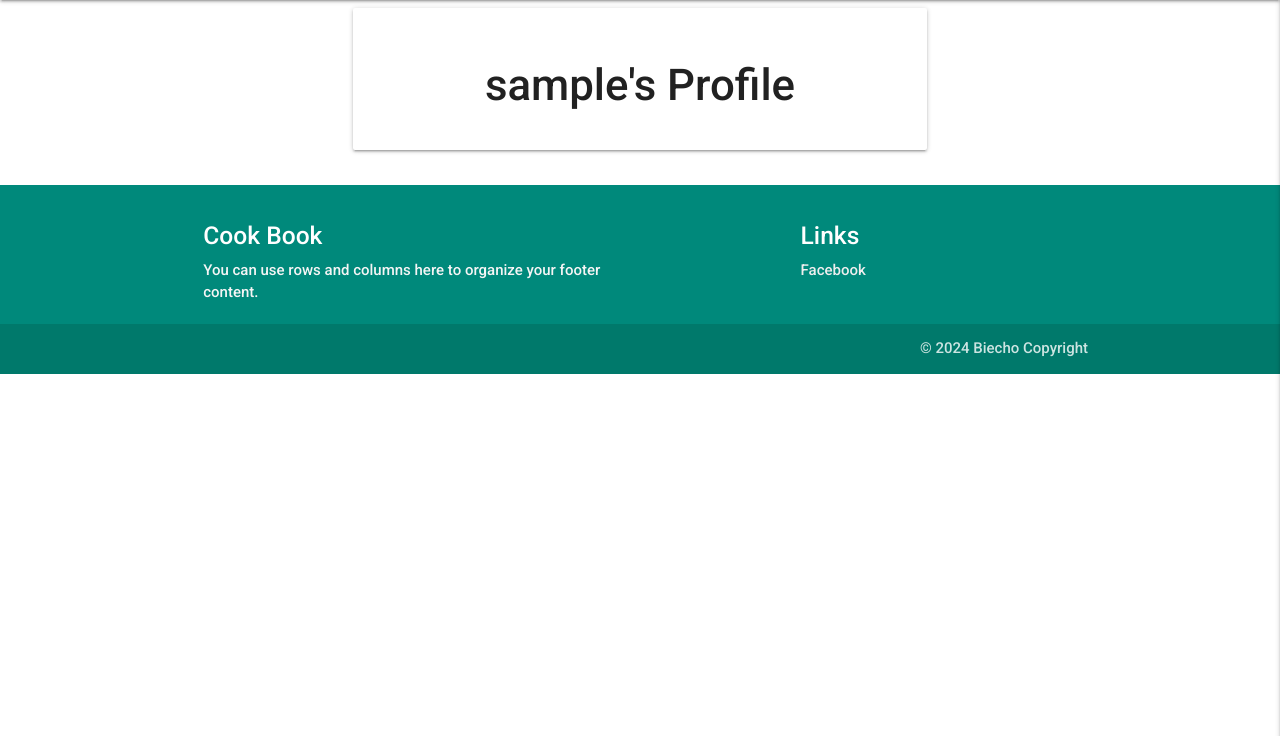
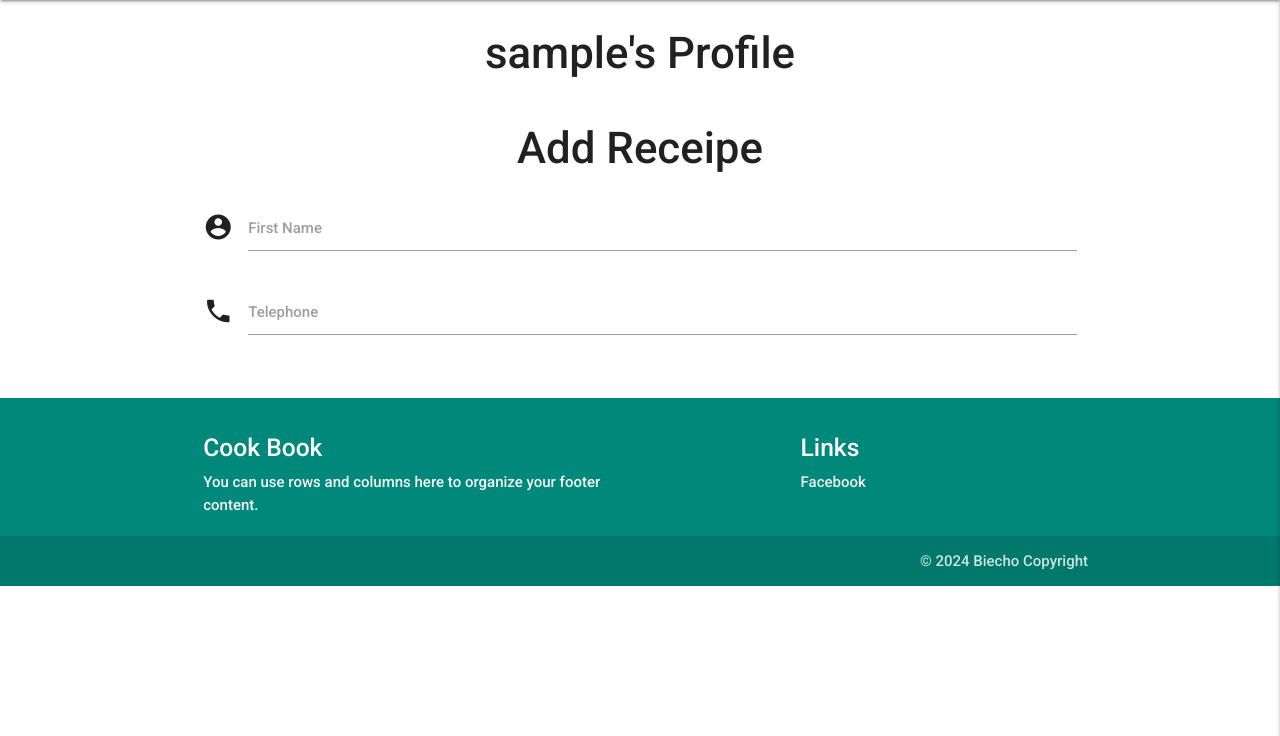
Before and after one commit to Biecho88/healthy_book, a Flask app: page /profile/1 in a window 1280 px wide. Shown: the part 64-800 px from the top of the page. Run offline with Flask 3, Linux system fonts and the light colour scheme; the visitor is signed in with stand-in values (Sample User, id 1); a database or web service that is not in the repository returns one stand-in record (values such as "Sample title"); some libraries are stand-ins or nearby versions.

Commit message:
Started to add to profile page add the receipe form.

```diff
--- a/templates/profile.html
+++ b/templates/profile.html
@@ -3,12 +3,28 @@
 
     <div class="row">
         <div class="col s12 m8 offset-m2">
-            <div class="card-panel">
                 <h3 class="center-align">
                     {{ username }}'s Profile
                 </h3>
-            </div>
         </div>
     </div>
 
+    <h3 class="center-align">Add Receipe</h3>
+
+    <div class="row">
+        <form class="col s12" method="POST" action="">
+            <div class="row">
+                <div class="input-field col s12">
+                    <i class="material-icons prefix">account_circle</i>
+                    <input id="icon_prefix" type="text" class="validate">
+                    <label for="icon_prefix">First Name</label>
+                </div>
+                <div class="input-field col s12">
+                    <i class="material-icons prefix">phone</i>
+                    <input id="icon_telephone" type="tel" class="validate">
+                    <label for="icon_telephone">Telephone</label>
+                </div>
+            </div>
+        </form>
+    </div>
 {% endblock %}
```
